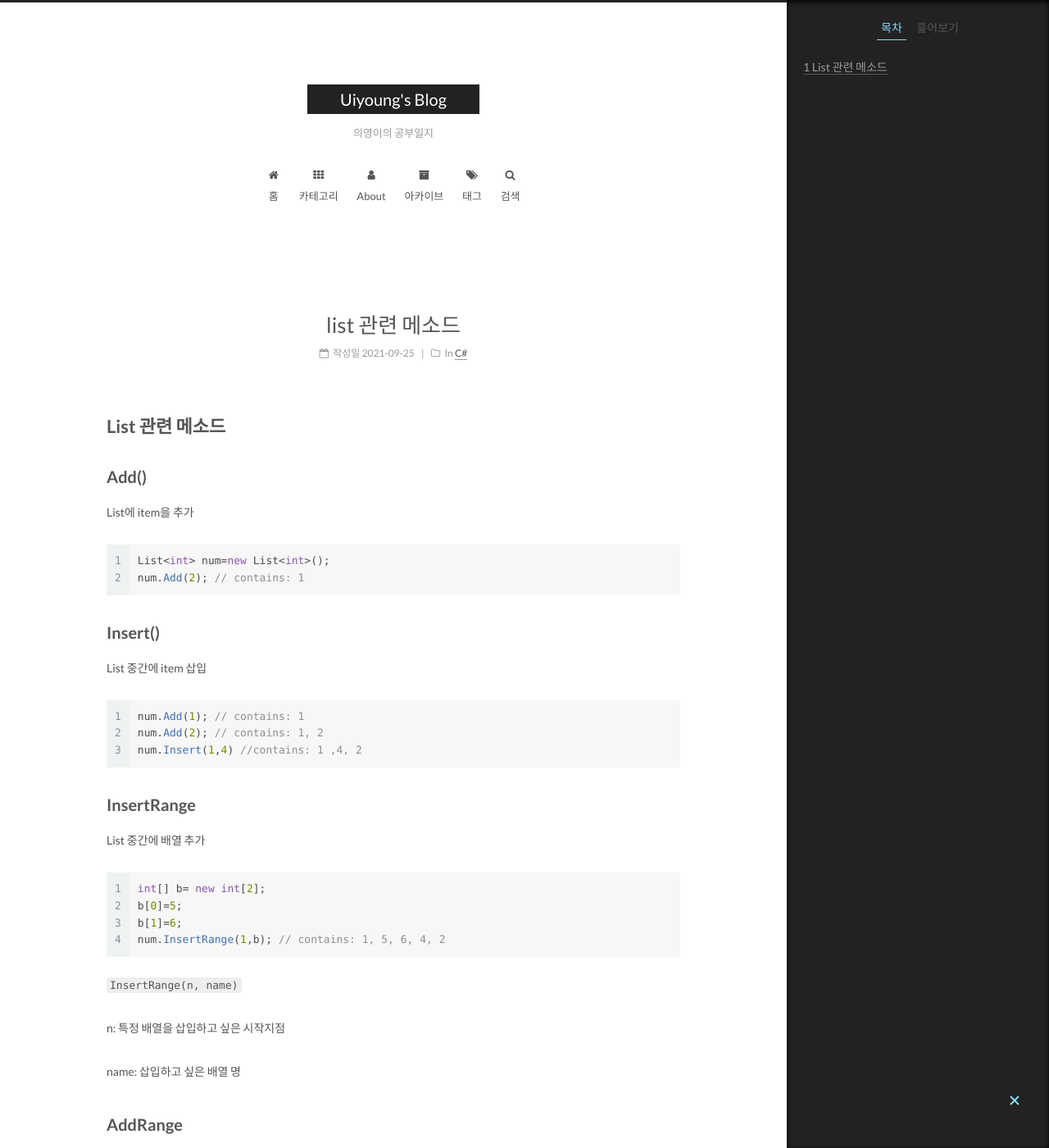
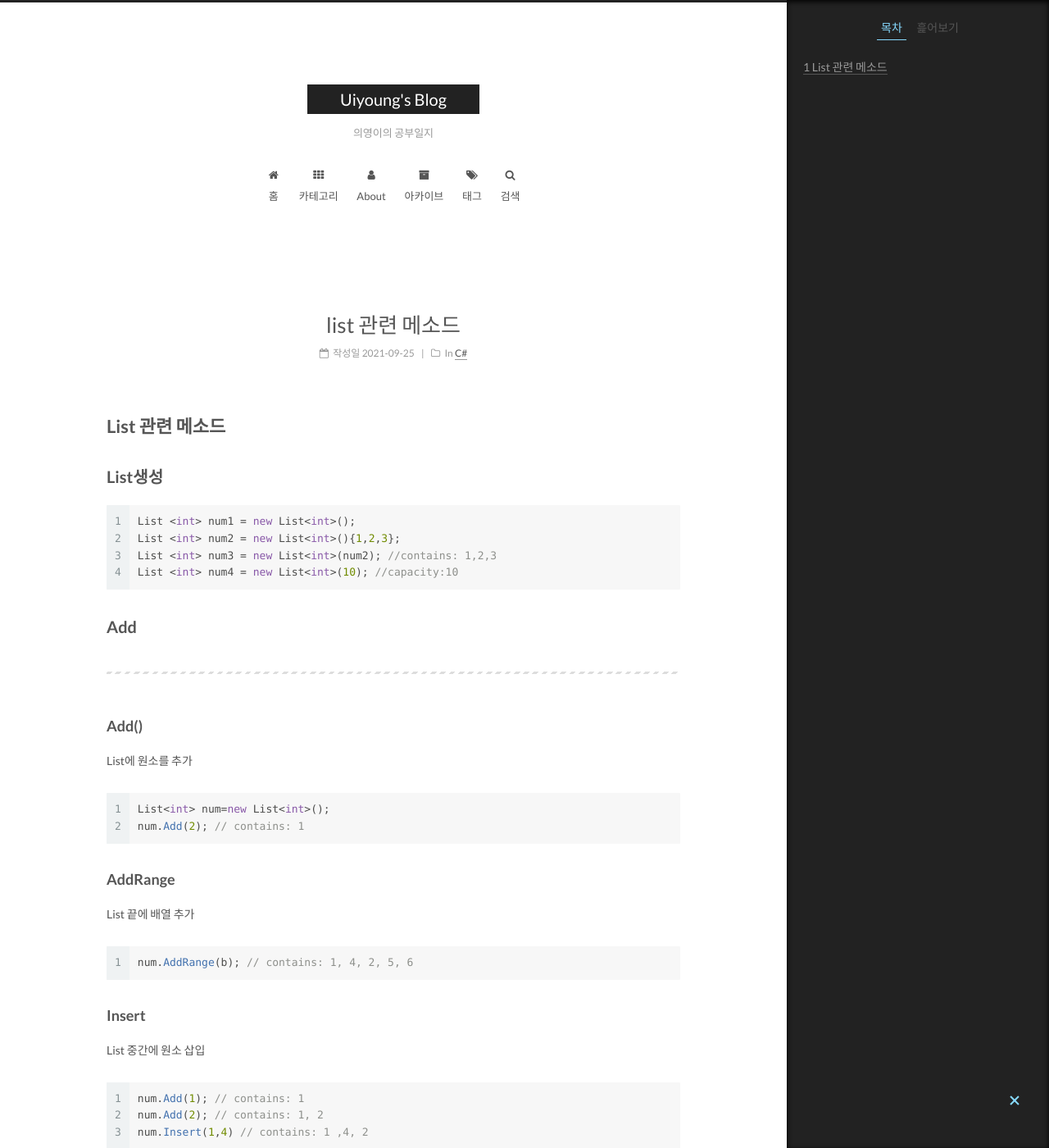
Before and after one commit to eui-young/eui-young.github.io, a Jekyll site: the page built from _posts/2021-09-25-list-관련-메소드.md, in a window 1280 px wide and 1400 px high. Shown: the whole window at 82% size. Built offline with Jekyll 4.4.1, drawn with Linux system fonts in a browser that asks for light colours; some of the changed text lies outside the part shown.

Commit message:
list post

````diff
--- a/_posts/2021-09-25-list-관련-메소드.md
+++ b/_posts/2021-09-25-list-관련-메소드.md
@@ -9,26 +9,47 @@
 
 # List 관련 메소드
 
-## Add()
+## List생성
 
-List에 item을 추가
+``` c#
+List <int> num1 = new List<int>();
+List <int> num2 = new List<int>(){1,2,3};
+List <int> num3 = new List<int>(num2); //contains: 1,2,3
+List <int> num4 = new List<int>(10); //capacity:10
+```
+
+## Add
+
+---
+
+### **Add()**
+
+List에 원소를 추가
 
 ```c#
 List<int> num=new List<int>();
 num.Add(2); // contains: 1
 ```
 
-## Insert()
+### **AddRange**
 
-List 중간에 item 삽입
+List 끝에 배열 추가
+
+```c#
+num.AddRange(b); // contains: 1, 4, 2, 5, 6
+```
+
+### **Insert**
+
+List 중간에 원소 삽입
 
 ```c#
 num.Add(1); // contains: 1
 num.Add(2); // contains: 1, 2
-num.Insert(1,4) //contains: 1 ,4, 2
+num.Insert(1,4) // contains: 1 ,4, 2
 ```
 
-## InsertRange
+### **InsertRange**
 
 List 중간에 배열 추가
 
@@ -41,16 +62,81 @@
 
 `InsertRange(n, name)`
 
-n: 특정 배열을 삽입하고 싶은 시작지점
+n: 특정 배열을 삽입하고 싶은 시작 지점
 
-name: 삽입하고 싶은 배열 명
+name: 삽입하고 싶은 배열명
 
-## AddRange
 
-List 끝에 배열 추가
+
+## Delete
+
+---
+
+## Clear
+
+List 모든 원소 삭제
 
 ```c#
-num.AddRange(b); // contains: 1, 4, 2, 5, 6
+num.clear(); //empty
+```
+
+### **Remove**
+
+```c#
+num.Remove(4); // contains: 1,2
+```
+
+`Remove(item)`  삭제하고 싶은 원소를 쓰면 된다 !
+
+### **RemoveAll**
+
+```c#
+num // contains: 1,4,2
+num.RemoveAll(x=> x<2); // contains: 4,2
+```
+
+`RemoveAll(필요한 조건)`  해당 조건을 만족하는 원소를 삭제
+
+`RemoveAll(x=> true)` 모든 원소가 삭제
+
+### **RemoveAt**
+
+```c#
+num // contains: 1,4,2
+num.RemoveAt(1) // contains: 1,2
+```
+
+`RemoveAt(num)` num에 해당하는 index의 원소 삭제
+
+
+
+## Etc
+
+---
+
+### **Contains**
+
+```c#
+num // contains:1,4,2
+num.Contains(1); // 1인 원소가 존재하므로 true
+```
+
+### **Reverse**
+
+```c#
+num.Reverse() //num:2,4,1
+```
+
+### **Sort**
+
+```c#
+num.Sort() //num: 1,2,4 작은 순서대로
+```
+
+### **ToArray**
+
+```c#
+int[] array= num.ToArray(); //array:1,4,2
 ```
 
 ---
````
Also changed, not shown: _posts/2021-09-24-second-post.md (deleted, +0 -36 lines), _posts/2021-09-25-GetComponent,-FindObjectOfType.md (added, +28 -0 lines).
